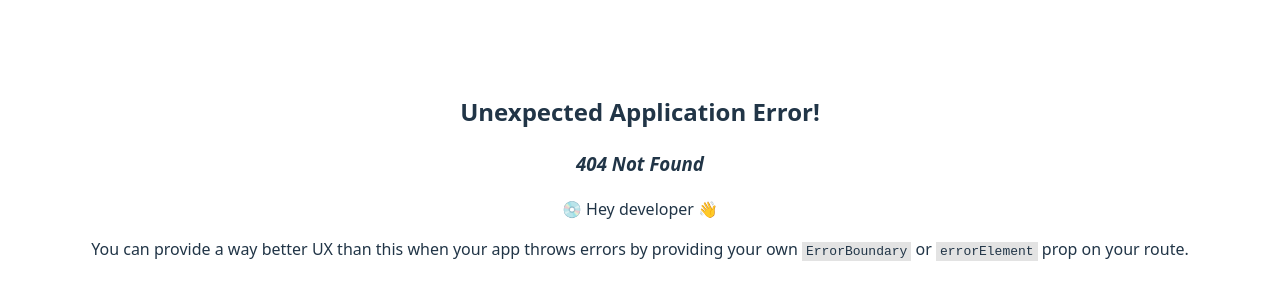
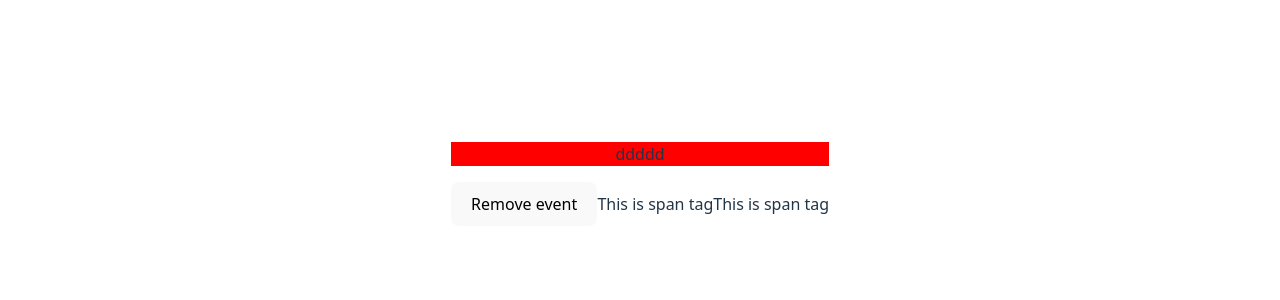
Before and after one commit to pratikkakani080/react-ev-class, a React (Vite) app: page /dom-manipulation in a window 1280 px wide. Before the commit this address had no page. Shown: the part 224-524 px from the top of the page. Built offline with nearby package versions, Linux system fonts and the light colour scheme.

Commit message:
add: dom manipulation

```diff
--- a/index.html
+++ b/index.html
@@ -8,8 +8,12 @@
   </head>
   <body>
     <div id="root">
-
     </div>
+    <!-- <div> -->
+      <!-- <h4 id="title" class="testing"><p>test</p></h4> -->
+      <!-- <p class="testing">ddddd</p> -->
+      <!-- <p class="testing">dsdsfdsfdfs</p> -->
+    <!-- </div> -->
     <script type="module" src="/src/main.jsx"></script>
   </body>
 </html>
--- a/src/App.jsx
+++ b/src/App.jsx
@@ -12,6 +12,7 @@ import ToDo from './modules/toDo'
 import Products from './modules/products'
 import Login from './modules/login'
 import Users from './modules/users'
+import DomManipulation from './modules/domManipulation'
 
 function App() {
 
@@ -30,7 +31,8 @@ function App() {
     { path: '/login', element: <Login /> },
     { path: '/blog', element: <Blog /> },
     { path: '/blog/details/:id/:title', element: <BlogDetails /> },
-    { path: '/todo', element: <ToDo /> }
+    { path: '/todo', element: <ToDo /> },
+    { path: '/dom-manipulation', element: <DomManipulation /> },
   ])
 
   return (
--- /dev/null
+++ b/src/modules/domManipulation/index.jsx
@@ -0,0 +1,61 @@
+import React, { useEffect } from "react";
+
+export default function DomManipulation() {
+  console.log(document.getElementById("title"));
+  const aa = document.getElementsByClassName("testing");
+  const ps = document.getElementsByTagName("p");
+  const element = document.querySelectorAll(".testing");
+  console.log(element);
+
+  useEffect(() => {
+    for (let index = 0; index < ps.length; index++) {
+      const element = ps[index];
+      element.style.background = "red";
+    }
+    // for (let index = 0; index < aa.length; index++) {
+    //   const element = aa[index];
+    //   element.style.background = "red";
+    // }
+  }, [ps]);
+
+  useEffect(() => {
+    const spanEl = document.createElement('span')
+    spanEl.innerText = "This is span tag"
+    console.log(spanEl);
+
+    spanEl.addEventListener('mouseover', () => {
+        console.log('hovered');
+
+    })
+
+    document.getElementById('container').appendChild(spanEl)
+
+    setTimeout(() => {
+        console.log('two seconds passed');
+
+    }, 2000);
+
+    setInterval(() => {
+        console.log('one second passed');
+
+    }, 1000);
+
+  }, []);
+
+  const removeEvent = () => {
+    const spanEl = document.querySelector('#container span')
+    console.log(spanEl);
+
+    spanEl.removeEventListener('mouseover', () => {
+        console.log('hovered removed');
+
+    })
+   }
+
+  return (
+    <div id="container">
+      <p className="testing">ddddd</p>
+      <button onClick={removeEvent}>Remove event</button>
+    </div>
+  );
+}
```
